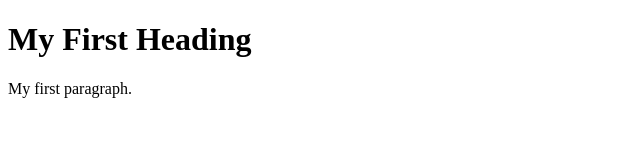
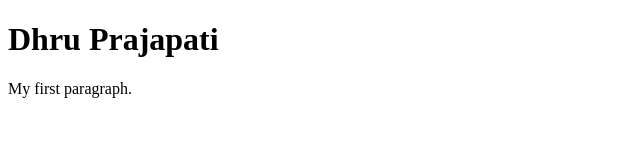
Before and after one commit to Dhru205/demo, a plain HTML site: page index.html in a window 1280 px wide. Shown: the whole page, without its empty margins (0-640 px from the left). Drawn offline with Linux system fonts and the light colour scheme.

Commit message:
First commit

```diff
--- a/index.html
+++ b/index.html
@@ -2,7 +2,7 @@
 <html>
 <body>
 
-<h1>My First Heading</h1>
+<h1>Dhru Prajapati</h1>
 <p>My first paragraph.</p>
 
 </body>
```
